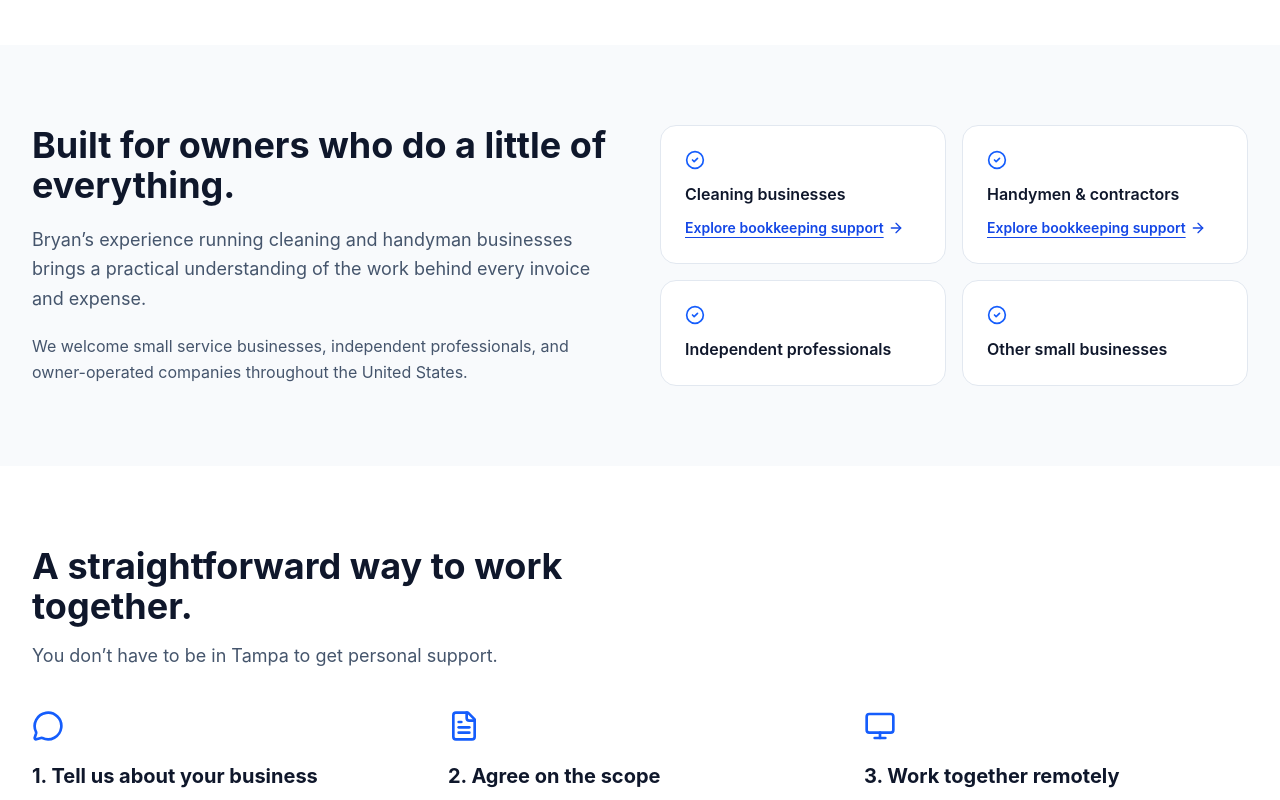
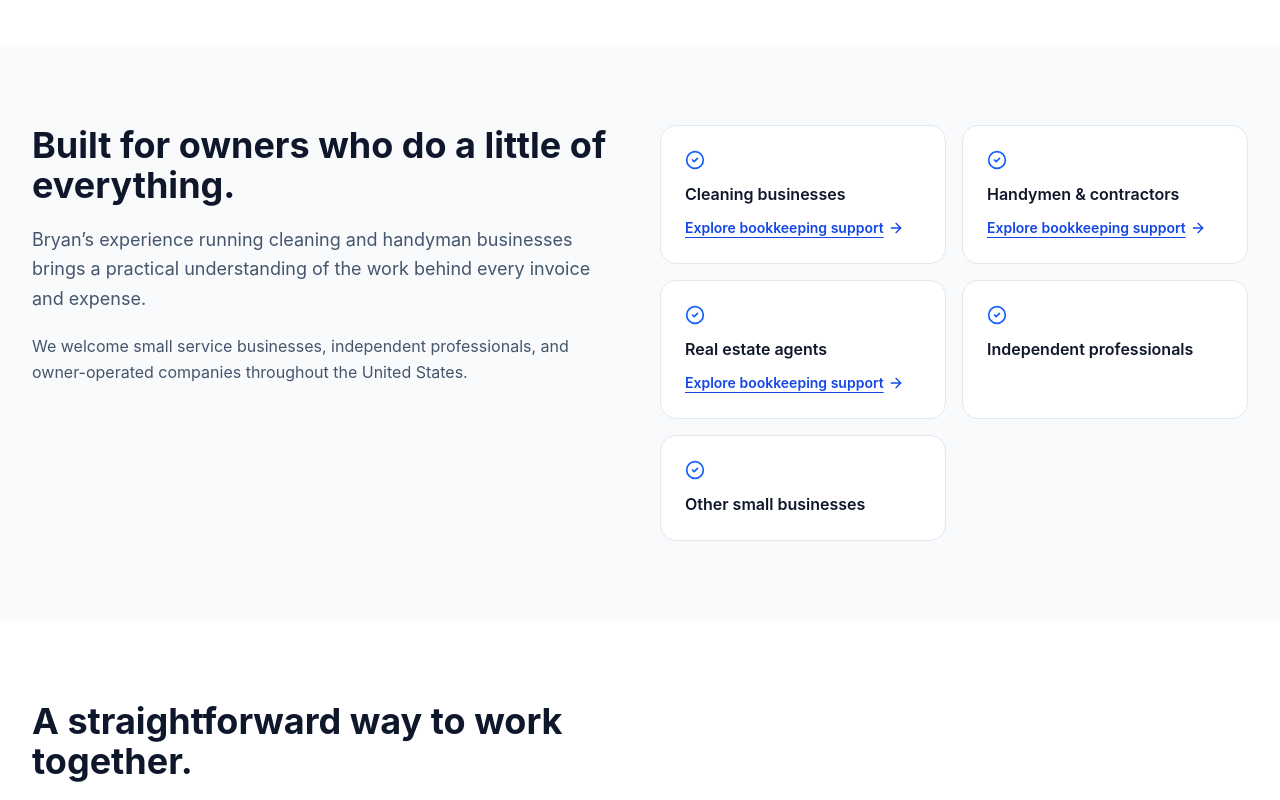
Before and after one commit to dietzbp-lgtm/dietz-bookkeeping-website, a React (Vite) app: page / in a window 1280 px wide. Shown: the part 1500-2300 px from the top of the page. Built offline with nearby package versions, Linux system fonts and the light colour scheme.

Commit message:
PR21: link real estate agents from src/pages/Home.tsx

```diff
--- a/src/pages/Home.tsx
+++ b/src/pages/Home.tsx
@@ -52,6 +52,7 @@ export default function Home() {
           <div className="grid sm:grid-cols-2 gap-4">{[
             { label: 'Cleaning businesses', url: '/bookkeeping-for-cleaning-businesses' },
             { label: 'Handymen & contractors', url: '/bookkeeping-for-contractors' },
+            { label: 'Real estate agents', url: '/bookkeeping-for-real-estate-agents' },
             { label: 'Independent professionals' },
             { label: 'Other small businesses' }
           ].map(item => (
```
